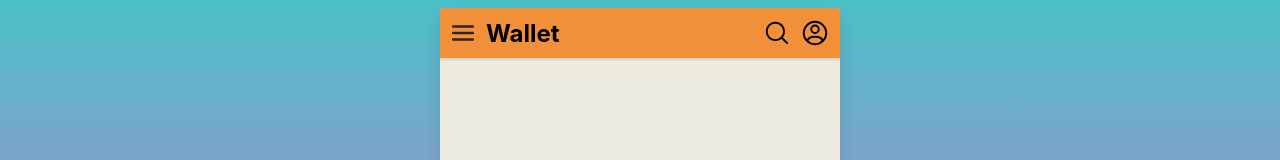
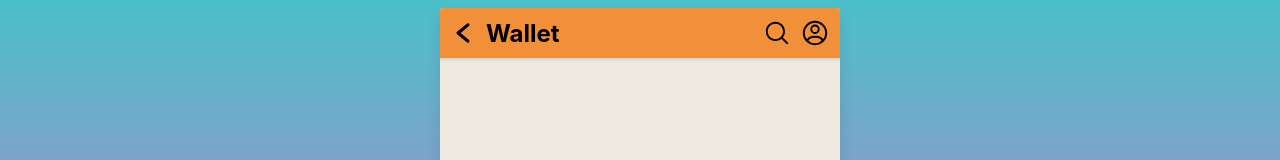
Before and after one commit to mykhailotsynkevych/react-app-wallet, a React (Create React App) app: page /transactions/expense in a window 1280 px wide. Shown: the top 160 px of the page. Built offline with nearby package versions, Linux system fonts and the light colour scheme.

Commit message:
useMatch/useParams/useNavigate

```diff
--- a/src/App.js
+++ b/src/App.js
@@ -4,9 +4,7 @@ import { Navigate, Route, Routes } from "react-router-dom";
 // Second - Components
 import Header from "./components/Header/Header";
 import MainPage from "./pages/MainPage/MainPage";
-import Transactions from "./pages/TransactionHistoryPage/TransactionHistoryPage";
 import Categories from "./pages/CategoriesListPage/CategoriesListPage";
-
 import TransactionsList from "./components/TransactionsList/TransactionList";
 import CategoriesList from "./components/CategoriesList/CategoriesList";
 
@@ -20,10 +18,8 @@ const App = () => {
       <div className="pageWrapper">
         <Header/>
         <Routes>
-          <Route path="/" element={<MainPage />} />
-          <Route path="/transactions" element={<Transactions />}>
-            <Route path=":transactionArt" element={<TransactionsList />} />
-          </Route>
+          <Route path="/*" element={<MainPage />} />
+          <Route path="/transactions/:transactionArt" element={<TransactionsList />}/>
           <Route path="/categories" element={<Categories />}>
             <Route path=":categoriesArt" element={<CategoriesList />} />
           </Route>
--- a/src/components/Header/Header.jsx
+++ b/src/components/Header/Header.jsx
@@ -1,5 +1,5 @@
 import { useState } from "react";
-import { useParams } from "react-router-dom";
+import { useMatch, useNavigate, Link } from "react-router-dom";
 import {
   StyledMainTitle,
   StyledHeaderWrapper,
@@ -16,18 +16,18 @@ import Menu from "../Menu/Menu";
 import returnArrow from "../../assets/icons/return.svg";
 import menuBurger from "../../assets/icons/menu-burger.svg";
 
-// title={headerTitle}
-// icon={headerTitle === "Wallet" ? menuBurger : returnArrow}
-// isOpen={isOpen}
-// handleTitle={headerTitle === "Wallet" ? toggle : handleTitle}
-
-
 const Header = () => {
   const [title, setTitle] = useState("Wallet");
   const [isOpenSearchInput, searchInputToggle] = useToggle(false);
   const [isOpenMenu, menuToggle] = useToggle(false);
-  const params = useParams();
+  const {params} = useMatch("/*");
+  const navigate = useNavigate();
   console.log(params)
+
+  const handleToggleIcon = () => {
+    params['*'] === "" && menuToggle();
+    params['*'] !== "" && navigate('/');
+  };
 
   return (
     <>
@@ -37,9 +37,9 @@ const Header = () => {
       <StyledMenuBurger
         type="button"
         isOpen={isOpenMenu}
-        onClick={menuToggle}
+        onClick={() => {handleToggleIcon()}}
       >
-        <img src={title === "Wallet" ? menuBurger : returnArrow} alt="icon" />
+        <img src={params['*'] === "" ? menuBurger : returnArrow} alt="icon" />
       </StyledMenuBurger>
       <StyledMainTitle>{title}</StyledMainTitle>
       <StyledIconFind
--- a/src/pages/MainPage/MainPage.jsx
+++ b/src/pages/MainPage/MainPage.jsx
@@ -33,7 +33,6 @@ const MainPage = () => {
       ...prevTransactionsList,
       newTransaction,
     ]);
-    // transactionsList.push(newTransaction);
   };
 
   return (
```
